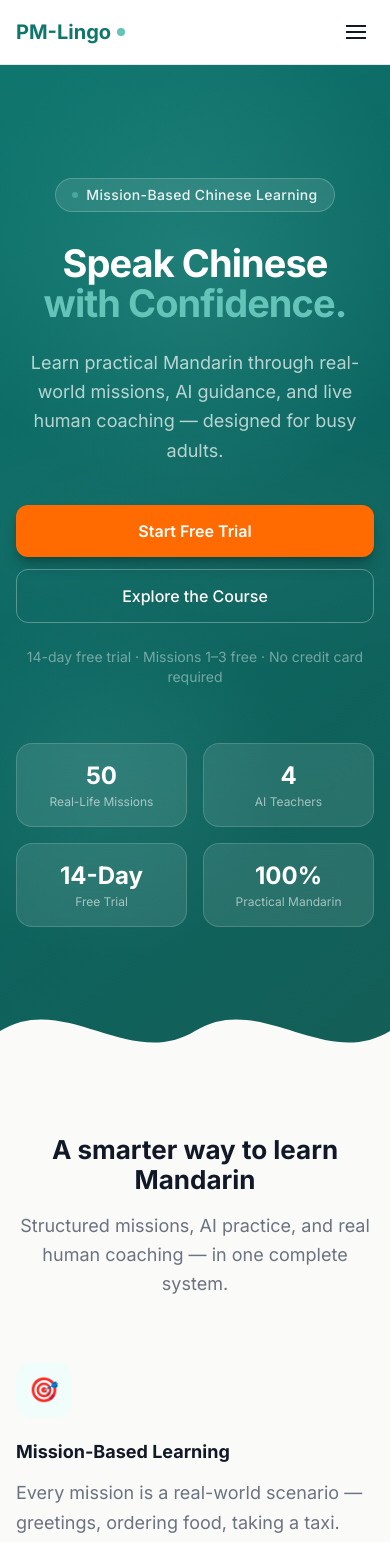
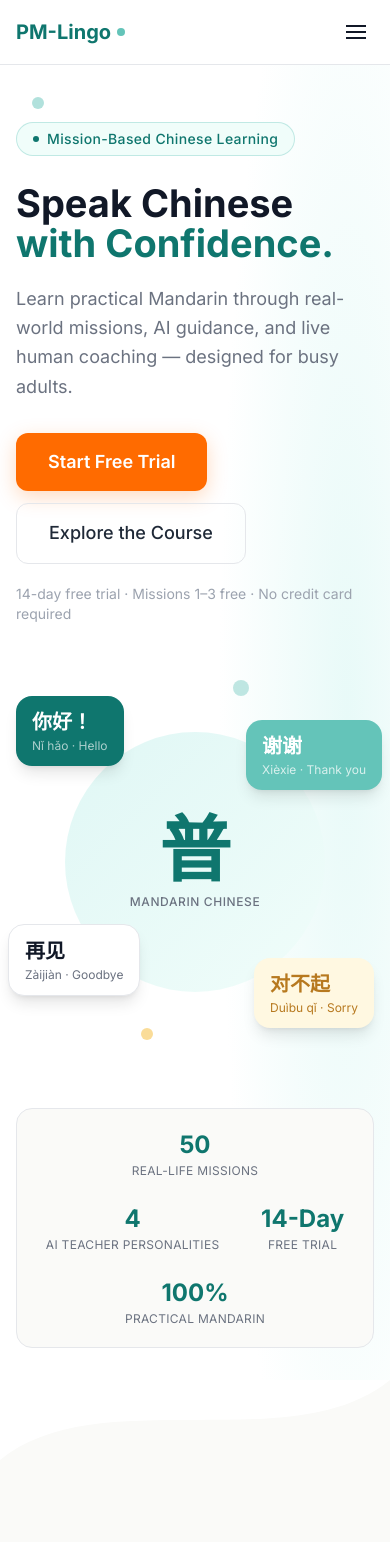
Before and after one commit to pmrsite/pm-lingo, a Next.js app: page / in a window 390 px wide. Shown: the top 1542 px of the page. Built offline with nearby package versions, Linux system fonts and the light colour scheme.

Commit message:
design: split hero with Chinese speech bubbles, organic blob sections, Tabula-inspired layout

```diff
--- a/app/page.tsx
+++ b/app/page.tsx
@@ -2,20 +2,51 @@
 import { missions } from '@/data/missions'
 import { pricingPlans } from '@/data/pricing'
 
-// ── Wave divider components ────────────────────────────────────────────────
-function WaveBottom({ fill }: { fill: string }) {
+// ── Wave divider: placed at bottom of a section, fill = next section’s bg ──
+function Wave({ from, to, flip = false }: { from: string; to: string; flip?: boolean }) {
+  const path = flip
+    ? 'M0,0 C360,80 1080,0 1440,80 L1440,0 L0,0 Z'
+    : 'M0,80 C360,0 1080,80 1440,0 L1440,80 L0,80 Z'
   return (
-    <div className="absolute bottom-0 left-0 right-0" style={{ lineHeight: 0 }} aria-hidden="true">
+    <div style={{ lineHeight: 0, background: from }} aria-hidden="true">
       <svg
         viewBox="0 0 1440 80"
         preserveAspectRatio="none"
         style={{ display: 'block', width: '100%', height: 80 }}
       >
-        <path
-          d="M0,40 C240,0 480,80 720,40 C960,0 1200,80 1440,40 L1440,80 L0,80 Z"
-          fill={fill}
-        />
+        <path d={path} fill={to} />
       </svg>
+    </div>
+  )
+}
+
+// ── Chinese speech bubble ───────────────────────────────────────────
+type BubbleVariant = 'teal' | 'aqua' | 'gold' | 'white'
+const bubbleStyles: Record<BubbleVariant, { bg: string; text: string; sub: string; border?: string }> = {
+  teal:  { bg: '#0F766E', text: '#fff',    sub: 'rgba(255,255,255,0.65)' },
+  aqua:  { bg: '#64C4B9', text: '#fff',    sub: 'rgba(255,255,255,0.75)' },
+  gold:  { bg: '#FFF8E1', text: '#B7791F', sub: '#B7791F' },
+  white: { bg: '#fff',    text: '#111827', sub: '#6B7280', border: '#E5E7EB' },
+}
+
+function ChineseBubble({
+  hanzi, pinyin, english, variant = 'teal', style,
+}: {
+  hanzi: string; pinyin: string; english: string;
+  variant?: BubbleVariant; style?: React.CSSProperties
+}) {
+  const s = bubbleStyles[variant]
+  return (
+    <div
+      className="absolute rounded-2xl px-4 py-3 shadow-lg"
+      style={{
+        background: s.bg,
+        border: s.border ? `1px solid ${s.border}` : 'none',
+        ...style,
+      }}
+    >
+      <div className="text-xl font-bold" style={{ color: s.text }}>{hanzi}</div>
+      <div className="text-xs mt-0.5" style={{ color: s.sub }}>{pinyin} · {english}</div>
     </div>
   )
 }
@@ -24,107 +55,145 @@
   return (
     <div className="flex flex-col">
 
-      {/* ── Hero ──────────────────────────────────────────────────── */}
-      <section
-        className="relative text-white pt-28 pb-36 px-4 overflow-hidden"
-        style={{ background: 'linear-gradient(140deg, #0F766E 0%, #0c6560 50%, #145E57 100%)' }}
+      {/* ── Hero: split layout ────────────────────────────────────────── */}
+      <section className="relative bg-white pt-14 sm:pt-20 pb-8 px-4 overflow-hidden">
+        {/* Soft teal blob behind right visual */}
+        <div
+          className="absolute right-0 top-0 h-full pointer-events-none"
+          aria-hidden="true"
+          style={{ width: '55%', background: 'radial-gradient(ellipse 80% 90% at 80% 50%, #E8FAF8 0%, transparent 75%)' }}
+        />
+        {/* Small decorative dot top-left */}
+        <div
+          className="absolute top-8 left-8 w-3 h-3 rounded-full pointer-events-none"
+          style={{ background: '#64C4B9', opacity: 0.5 }}
+          aria-hidden="true"
+        />
+
+        <div className="max-w-6xl mx-auto grid md:grid-cols-2 gap-12 items-center relative z-10">
+
+          {/* Left — text */}
+          <div>
+            <div
+              className="inline-flex items-center gap-2 rounded-full px-4 py-1.5 mb-7"
+              style={{ background: '#F0FDFA', border: '1px solid rgba(100,196,185,0.35)' }}
             >
-        {/* Decorative glowing blobs */}
-        <div className="absolute inset-0 overflow-hidden pointer-events-none" aria-hidden="true">
-          <div
-            className="absolute -top-16 -right-16 w-[520px] h-[520px] rounded-full"
-            style={{ background: 'radial-gradient(circle, rgba(100,196,185,0.20) 0%, transparent 65%)' }}
-          />
-          <div
-            className="absolute bottom-24 -left-24 w-[400px] h-[400px] rounded-full"
-            style={{ background: 'radial-gradient(circle, rgba(100,196,185,0.14) 0%, transparent 65%)' }}
-          />
-          <div
-            className="absolute top-1/3 left-1/2 -translate-x-1/2 w-[700px] h-[280px] rounded-full"
-            style={{ background: 'radial-gradient(ellipse, rgba(255,255,255,0.04) 0%, transparent 70%)' }}
-          />
+              <span className="w-1.5 h-1.5 rounded-full bg-lingo-navy" />
+              <span className="text-sm font-medium text-lingo-navy tracking-wide">Mission-Based Chinese Learning</span>
             </div>
 
-        {/* Content */}
-        <div className="relative z-10 max-w-4xl mx-auto text-center">
-          {/* Badge */}
-          <div className="inline-flex items-center gap-2 bg-white/10 border border-white/20 rounded-full px-4 py-1.5 mb-8">
-            <span className="w-1.5 h-1.5 rounded-full bg-lingo-secondary animate-pulse" />
-            <span className="text-sm font-medium text-white/90 tracking-wide">Mission-Based Chinese Learning</span>
-          </div>
-
-          {/* Headline */}
             <h1
-            className="font-bold leading-[1.05] tracking-tight mb-6 text-white"
-            style={{ fontSize: 'clamp(38px, 6vw, 68px)' }}
+              className="font-bold text-lingo-text mb-5"
+              style={{ fontSize: 'clamp(38px, 5vw, 62px)', lineHeight: 1.05 }}
             >
               Speak Chinese<br />
-            <span className="text-lingo-secondary">with Confidence.</span>
+              <span style={{ color: '#0F766E' }}>with Confidence.</span>
             </h1>
 
-          <p className="text-lg sm:text-xl text-white/70 max-w-2xl mx-auto mb-10 leading-relaxed">
+            <p className="text-lingo-muted text-lg mb-8 leading-relaxed" style={{ maxWidth: 440 }}>
               Learn practical Mandarin through real-world missions, AI guidance,
               and live human coaching — designed for busy adults.
             </p>
 
-          {/* CTAs */}
-          <div className="flex flex-col sm:flex-row gap-3 justify-center">
+            <div className="flex flex-wrap gap-3">
               <Link
                 href="/auth/signup"
-              className="bg-lingo-red hover:bg-lingo-red-dark text-white font-semibold px-8 py-3.5 rounded-xl text-base transition-colors shadow-lg shadow-black/25"
+                className="bg-lingo-red hover:bg-lingo-red-dark text-white font-semibold px-8 py-3.5 rounded-xl transition-colors"
+                style={{ boxShadow: '0 6px 20px rgba(255,107,0,0.25)' }}
               >
                 Start Free Trial
               </Link>
               <Link
                 href="/courses/chinese-survival-accelerator"
-              className="border border-white/30 hover:border-white/60 hover:bg-white/5 text-white font-medium px-8 py-3.5 rounded-xl text-base transition-all"
+                className="border border-lingo-border text-lingo-heading-2 hover:border-lingo-border-hover font-medium px-8 py-3.5 rounded-xl transition-all"
               >
                 Explore the Course
               </Link>
             </div>
 
-          <p className="mt-6 text-sm" style={{ color: 'rgba(255,255,255,0.42)' }}>
+            <p className="mt-5 text-sm text-lingo-disabled">
               14-day free trial · Missions 1–3 free · No credit card required
             </p>
+          </div>
 
-          {/* Glassmorphism stat cards */}
-          <div className="grid grid-cols-2 sm:grid-cols-4 gap-4 mt-14">
+          {/* Right — Chinese speech bubble visual */}
+          <div className="relative flex items-center justify-center" style={{ minHeight: 380 }}>
+            {/* Large soft circle */}
+            <div
+              className="rounded-full"
+              style={{
+                width: 260, height: 260,
+                background: 'linear-gradient(135deg, #E0F7F5 0%, #F0FDFA 100%)',
+              }}
+            />
+
+            {/* Central Chinese character */}
+            <div className="absolute flex flex-col items-center text-center">
+              <span
+                className="font-bold"
+                style={{ fontSize: 72, lineHeight: 1, color: '#0F766E' }}
+              >
+                普
+              </span>
+              <span className="text-xs text-lingo-muted mt-2 font-medium tracking-wider uppercase">Mandarin Chinese</span>
+            </div>
+
+            {/* Floating speech bubbles */}
+            <ChineseBubble hanzi="你好！" pinyin="Nǐ hǎo" english="Hello" variant="teal"
+              style={{ top: 24, left: 0 }} />
+            <ChineseBubble hanzi="谢谢" pinyin="Xièxie" english="Thank you" variant="aqua"
+              style={{ top: 48, right: -8 }} />
+            <ChineseBubble hanzi="再见" pinyin="Zàijiàn" english="Goodbye" variant="white"
+              style={{ bottom: 56, left: -8 }} />
+            <ChineseBubble hanzi="对不起" pinyin="Duìbu qǐ" english="Sorry" variant="gold"
+              style={{ bottom: 24, right: 0 }} />
+
+            {/* Small decorative circles */}
+            <div className="absolute w-4 h-4 rounded-full" style={{ background: '#64C4B9', opacity: 0.4, top: 8, right: '35%' }} aria-hidden="true" />
+            <div className="absolute w-3 h-3 rounded-full" style={{ background: '#F6C453', opacity: 0.6, bottom: 12, left: '35%' }} aria-hidden="true" />
+          </div>
+        </div>
+
+        {/* Stats strip */}
+        <div className="max-w-6xl mx-auto mt-14 relative z-10">
+          <div
+            className="rounded-2xl p-5"
+            style={{ background: '#FAFAF8', border: '1px solid #E5E7EB' }}
+          >
+            <div className="flex flex-wrap justify-around gap-6">
               {[
                 { value: '50',     label: 'Real-Life Missions' },
-              { value: '4',      label: 'AI Teachers' },
+                { value: '4',      label: 'AI Teacher Personalities' },
                 { value: '14-Day', label: 'Free Trial' },
                 { value: '100%',   label: 'Practical Mandarin' },
               ].map((stat) => (
-              <div
-                key={stat.label}
-                className="rounded-2xl p-4 text-center"
-                style={{
-                  background: 'rgba(255,255,255,0.10)',
-                  backdropFilter: 'blur(16px)',
-                  WebkitBackdropFilter: 'blur(16px)',
-                  border: '1px solid rgba(255,255,255,0.16)',
-                }}
-              >
-                <div className="text-2xl font-bold text-white">{stat.value}</div>
-                <div className="text-xs mt-0.5" style={{ color: 'rgba(255,255,255,0.58)' }}>{stat.label}</div>
+                <div key={stat.label} className="flex flex-col items-center">
+                  <span className="text-2xl font-bold" style={{ color: '#0F766E' }}>{stat.value}</span>
+                  <span className="text-xs text-lingo-muted mt-0.5 uppercase tracking-wide">{stat.label}</span>
                 </div>
               ))}
             </div>
           </div>
-
-        {/* Wave → #FAFAF8 */}
-        <WaveBottom fill="#FAFAF8" />
+        </div>
       </section>
 
-      {/* ── Value Pillars ──────────────────────────────────────────── */}
-      <section className="relative pt-16 pb-36 px-4 overflow-hidden" style={{ background: '#FAFAF8' }}>
+      {/* Wave: white → surface */}
+      <Wave from="#FFFFFF" to="#FAFAF8" />
+
+      {/* ── Value Pillars ────────────────────────────────────────── */}
+      <section className="py-24 px-4" style={{ background: '#FAFAF8' }}>
         <div className="max-w-5xl mx-auto">
-          <div className="text-center mb-16">
-            <h2 className="font-bold text-lingo-text mb-4" style={{ fontSize: 'clamp(26px, 4vw, 42px)' }}>
-              A smarter way to learn Mandarin
+          {/* Asymmetric header: label + heading left, description right */}
+          <div className="grid md:grid-cols-2 gap-8 mb-16 items-end">
+            <div>
+              <p className="text-xs font-semibold text-lingo-navy uppercase tracking-widest mb-3">Why PM-Lingo</p>
+              <h2 className="font-bold text-lingo-text" style={{ fontSize: 'clamp(26px, 4vw, 42px)', lineHeight: 1.15 }}>
+                A smarter way<br />to learn Mandarin
               </h2>
-            <p className="text-lingo-muted text-lg max-w-xl mx-auto leading-relaxed">
-              Structured missions, AI practice, and real human coaching — in one complete system.
+            </div>
+            <p className="text-lingo-muted text-lg leading-relaxed self-end">
+              Structured missions, AI practice, and real human coaching —
+              three elements that work together in one complete system.
             </p>
           </div>
 
@@ -134,25 +203,22 @@
                 icon: '🎯',
                 bg: '#F0FDFA',
                 title: 'Mission-Based Learning',
-                description:
-                  'Every mission is a real-world scenario — greetings, ordering food, taking a taxi. You learn exactly what you need, nothing more.',
+                description: 'Every mission is a real-world scenario — greetings, ordering food, taking a taxi. No filler, no fluff.',
               },
               {
                 icon: '🤖',
                 bg: '#ECFDF5',
                 title: 'AI Tutor Practice',
-                description:
-                  'Practise with four distinct AI teachers, each with a unique personality. Get instant feedback, 24/7, without judgment.',
+                description: 'Practise with four distinct AI teachers, each with a unique personality. Get instant feedback, 24/7.',
               },
               {
                 icon: '👩‍🏫',
                 bg: '#FFF8E1',
                 title: 'Human Teacher Sessions',
-                description:
-                  'Book live sessions with certified coaches to fix pronunciation, practise conversation, and build the confidence AI alone cannot give.',
+                description: 'Book live sessions with certified coaches to fix pronunciation and build the confidence AI alone cannot give.',
               },
             ].map((p) => (
-              <div key={p.title} className="flex flex-col items-start">
+              <div key={p.title}>
                 <div
                   className="w-14 h-14 rounded-2xl flex items-center justify-center text-2xl mb-5 shrink-0"
                   style={{ background: p.bg }}
@@ -165,33 +231,24 @@
             ))}
           </div>
         </div>
-
-        {/* Wave → white */}
-        <WaveBottom fill="#FFFFFF" />
       </section>
 
-      {/* ── How It Works ─────────────────────────────────────────── */}
-      <section className="relative pt-16 pb-36 px-4 overflow-hidden bg-white">
-        {/* Decorative right blob */}
-        <div
-          className="absolute right-0 top-0 w-[600px] h-[600px] rounded-full pointer-events-none"
-          aria-hidden="true"
-          style={{
-            background: 'radial-gradient(circle, rgba(100,196,185,0.07) 0%, transparent 65%)',
-            transform: 'translate(35%, -25%)',
-          }}
-        />
+      {/* Wave: surface → soft teal */}
+      <Wave from="#FAFAF8" to="#E8FAF8" />
 
-        <div className="relative z-10 max-w-5xl mx-auto">
+      {/* ── How It Works: organic teal blob section ───────────────────── */}
+      <section className="py-24 px-4" style={{ background: '#E8FAF8' }}>
+        <div className="max-w-5xl mx-auto">
           <div className="text-center mb-16">
-            <h2 className="font-bold text-lingo-text mb-4" style={{ fontSize: 'clamp(26px, 4vw, 42px)' }}>
+            <p className="text-xs font-semibold text-lingo-navy uppercase tracking-widest mb-3">The Method</p>
+            <h2 className="font-bold text-lingo-text mb-4" style={{ fontSize: 'clamp(26px, 4vw, 42px)', lineHeight: 1.15 }}>
               How it works
             </h2>
             <p className="text-lingo-muted text-lg">Three steps to real Mandarin confidence</p>
           </div>
 
           <div className="grid md:grid-cols-3 gap-8 relative">
-            {/* Gradient connecting line — desktop only */}
+            {/* Gradient connecting line (desktop) */}
             <div
               className="hidden md:block absolute top-5 h-px pointer-events-none"
               aria-hidden="true"
@@ -201,25 +258,21 @@
                 background: 'linear-gradient(90deg, #0F766E, #64C4B9, #0F766E)',
               }}
             />
-
             {[
               {
                 step: '1',
                 title: 'Choose a mission',
-                description:
-                  'Pick a real-world scenario that matches your goal — from basic greetings to business meetings.',
+                description: 'Pick a real-world scenario that matches your goal — from greetings to business meetings.',
               },
               {
                 step: '2',
                 title: 'Learn and practise',
-                description:
-                  'Study vocabulary, practise with AI tutors, and get instant feedback on every response.',
+                description: 'Study vocabulary, practise with AI tutors, and get instant feedback on every response.',
               },
               {
                 step: '3',
                 title: 'Build confidence',
-                description:
-                  'Book a live session with a certified teacher to speak real Mandarin with confidence.',
+                description: 'Book a live session with a certified teacher to speak real Mandarin with confidence.',
               },
             ].map((s) => (
               <div key={s.step} className="flex flex-col items-center text-center">
@@ -235,28 +288,29 @@
             ))}
           </div>
         </div>
-
-        {/* Wave → #FAFAF8 */}
-        <WaveBottom fill="#FAFAF8" />
       </section>
 
+      {/* Wave: soft teal → surface */}
+      <Wave from="#E8FAF8" to="#FAFAF8" flip />
+
       {/* ── Mission Preview ────────────────────────────────────────── */}
-      <section className="relative pt-16 pb-36 px-4 overflow-hidden" style={{ background: '#FAFAF8' }}>
-        {/* Subtle radial dot grid */}
+      <section className="relative py-24 px-4 overflow-hidden" style={{ background: '#FAFAF8' }}>
+        {/* Dot texture */}
         <div
           className="absolute inset-0 pointer-events-none"
           aria-hidden="true"
           style={{
-            backgroundImage: 'radial-gradient(rgba(15,118,110,0.12) 1px, transparent 1px)',
+            backgroundImage: 'radial-gradient(rgba(15,118,110,0.1) 1px, transparent 1px)',
             backgroundSize: '28px 28px',
-            maskImage: 'radial-gradient(ellipse 80% 70% at 50% 50%, black 30%, transparent 100%)',
-            WebkitMaskImage: 'radial-gradient(ellipse 80% 70% at 50% 50%, black 30%, transparent 100%)',
+            maskImage: 'radial-gradient(ellipse 70% 60% at 50% 50%, black 20%, transparent 100%)',
+            WebkitMaskImage: 'radial-gradient(ellipse 70% 60% at 50% 50%, black 20%, transparent 100%)',
           }}
         />
 
         <div className="relative z-10 max-w-6xl mx-auto">
           <div className="text-center mb-16">
-            <h2 className="font-bold text-lingo-text mb-4" style={{ fontSize: 'clamp(26px, 4vw, 42px)' }}>
+            <p className="text-xs font-semibold text-lingo-navy uppercase tracking-widest mb-3">Get Started</p>
+            <h2 className="font-bold text-lingo-text mb-4" style={{ fontSize: 'clamp(26px, 4vw, 42px)', lineHeight: 1.15 }}>
               Your first 5 missions
             </h2>
             <p className="text-lingo-muted text-lg">From zero to functional Mandarin — in real situations</p>
@@ -269,13 +323,16 @@
                 href={`/student/mission/${mission.slug}`}
                 className="bg-white rounded-2xl border border-lingo-border p-6 hover:border-lingo-border-hover hover:shadow-md transition-all group relative overflow-hidden"
               >
-                {/* Top gradient accent on hover */}
+                {/* Gradient accent on hover */}
                 <div
                   className="absolute top-0 left-0 right-0 h-0.5 opacity-0 group-hover:opacity-100 transition-opacity"
                   style={{ background: 'linear-gradient(90deg, #0F766E, #64C4B9)' }}
                 />
                 <div className="flex items-start justify-between mb-4">
-                  <span className="text-2xl font-bold tabular-nums" style={{ color: 'rgba(107,114,128,0.35)' }}>
+                  <span
+                    className="text-2xl font-bold tabular-nums"
+                    style={{ color: 'rgba(107,114,128,0.30)' }}
+                  >
                     {String(mission.number).padStart(2, '0')}
                   </span>
                   <span className="xp-badge">+{mission.xpReward} XP</span>
@@ -290,7 +347,6 @@
               </Link>
             ))}
 
-            {/* Coming soon */}
             <div className="rounded-2xl border-2 border-dashed border-lingo-border p-6 flex flex-col items-center justify-center text-center min-h-[180px]">
               <div
                 className="w-12 h-12 rounded-full flex items-center justify-center mb-4 text-xl"
@@ -305,18 +361,19 @@
             </div>
           </div>
         </div>
-
-        {/* Wave → white */}
-        <WaveBottom fill="#FFFFFF" />
       </section>
 
+      {/* Wave: surface → white */}
+      <Wave from="#FAFAF8" to="#FFFFFF" />
+
       {/* ── Pricing Teaser ────────────────────────────────────────── */}
-      <section className="relative pt-16 pb-36 px-4 overflow-hidden bg-white">
-        {/* Decorative left blob */}
+      <section className="relative py-24 px-4 overflow-hidden bg-white">
+        {/* Decorative blob */}
         <div
-          className="absolute left-0 bottom-0 w-[500px] h-[500px] rounded-full pointer-events-none"
+          className="absolute left-0 bottom-0 pointer-events-none"
           aria-hidden="true"
           style={{
+            width: 500, height: 500,
             background: 'radial-gradient(circle, rgba(15,118,110,0.07) 0%, transparent 65%)',
             transform: 'translate(-35%, 35%)',
           }}
@@ -324,7 +381,8 @@
 
         <div className="relative z-10 max-w-5xl mx-auto">
           <div className="text-center mb-14">
-            <h2 className="font-bold text-lingo-text mb-4" style={{ fontSize: 'clamp(26px, 4vw, 42px)' }}>
+            <p className="text-xs font-semibold text-lingo-navy uppercase tracking-widest mb-3">Pricing</p>
+            <h2 className="font-bold text-lingo-text mb-4" style={{ fontSize: 'clamp(26px, 4vw, 42px)', lineHeight: 1.15 }}>
               Simple, honest pricing
             </h2>
             <p className="text-lingo-muted text-lg">Start free. Upgrade when you are ready.</p>
@@ -341,7 +399,10 @@
               >
                 {plan.highlighted && (
                   <div className="absolute -top-3.5 left-1/2 -translate-x-1/2">
-                    <span className="bg-lingo-gold text-[#5C4300] text-xs font-bold px-3 py-1 rounded-full whitespace-nowrap shadow-sm">
+                    <span
+                      className="text-xs font-bold px-3 py-1 rounded-full whitespace-nowrap shadow-sm"
+                      style={{ background: '#F6C453', color: '#5C4300' }}
+                    >
                       BEST VALUE
                     </span>
                   </div>
@@ -396,31 +457,26 @@
             </Link>
           </div>
         </div>
-
-        {/* Wave → orange CTA */}
-        <WaveBottom fill="#FF6B00" />
       </section>
 
+      {/* Wave: white → orange CTA */}
+      <Wave from="#FFFFFF" to="#FF6B00" />
+
       {/* ── CTA Banner ─────────────────────────────────────────────── */}
-      <section className="relative pt-16 pb-24 px-4 overflow-hidden" style={{ background: '#FF6B00' }}>
-        {/* Decorative blobs */}
+      <section className="relative py-20 px-4 overflow-hidden" style={{ background: '#FF6B00' }}>
         <div className="absolute inset-0 pointer-events-none" aria-hidden="true">
           <div
             className="absolute top-0 right-[12%] w-80 h-80 rounded-full"
             style={{ background: 'radial-gradient(circle, rgba(255,255,255,0.09) 0%, transparent 65%)' }}
           />
-          <div
-            className="absolute bottom-0 left-[8%] w-64 h-64 rounded-full"
-            style={{ background: 'radial-gradient(circle, rgba(255,255,255,0.06) 0%, transparent 65%)' }}
-          />
         </div>
-
         <div className="relative z-10 max-w-2xl mx-auto text-center">
           <h2 className="text-3xl font-bold text-white mb-3">Ready to speak real Chinese?</h2>
           <p className="text-white/80 mb-8 text-lg">Start your free 14-day trial — no credit card required.</p>
           <Link
             href="/auth/signup"
-            className="inline-block bg-white text-lingo-red font-bold px-8 py-3.5 rounded-xl text-base hover:bg-gray-50 transition-colors shadow-lg shadow-black/10"
+            className="inline-block bg-white text-lingo-red font-bold px-8 py-3.5 rounded-xl text-base hover:bg-gray-50 transition-colors"
+            style={{ boxShadow: '0 6px 24px rgba(0,0,0,0.12)' }}
           >
             Start Free Trial
           </Link>
```
Lines whose indentation alone changed are shown as unchanged.
